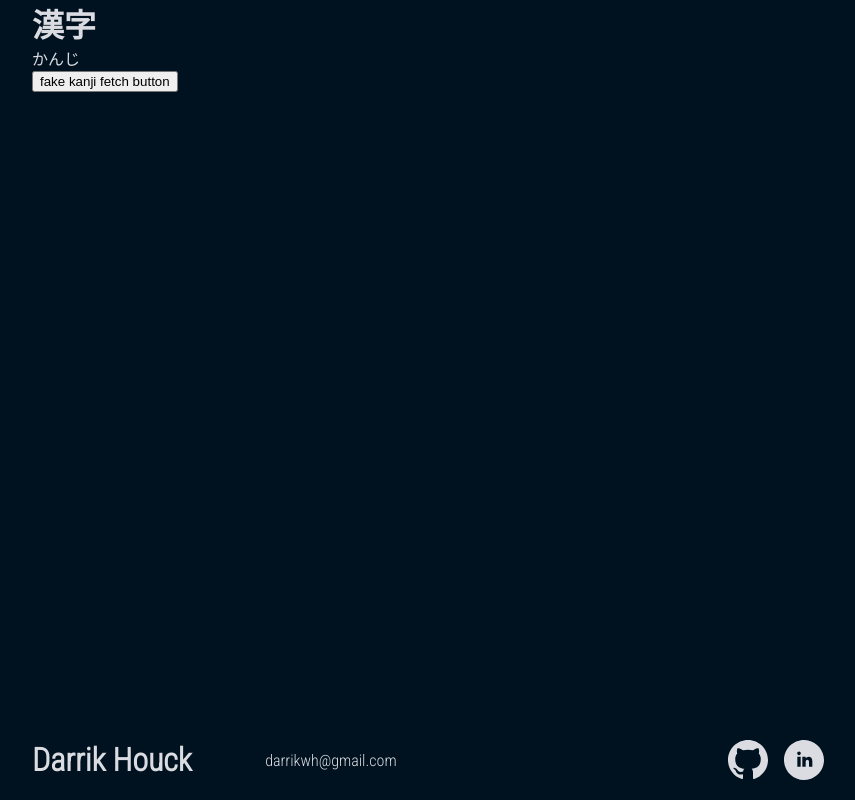
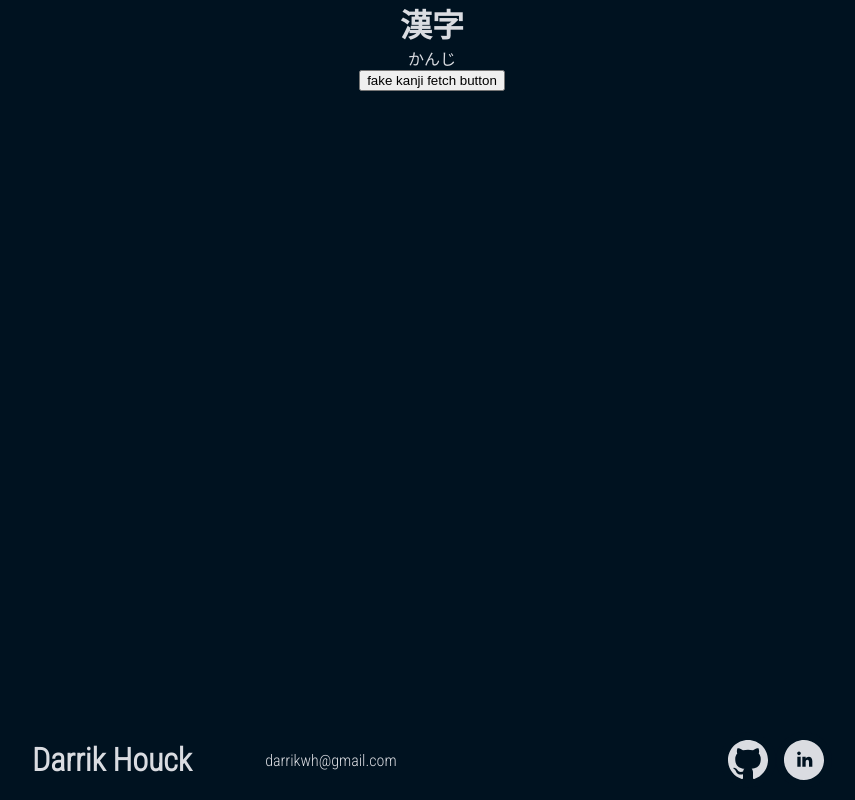
Before and after one commit to Daarrik/kanji-guess-v2, a React (Create React App) app: page / in a window 1280 px wide. Shown: the whole page, without its empty margins (208-1063 px from the left). Built offline with nearby package versions, Linux system fonts and the light colour scheme.

Commit message:
container styles

```diff
--- a/src/App.tsx
+++ b/src/App.tsx
@@ -6,7 +6,9 @@ const App: React.FC = () => {
   return (
     <div>
       <KanjiProvider>
-        <Container />
+        <main id="main" className="flex-center">
+          <Container />
+        </main>
       </KanjiProvider>
       <Footer />
     </div>
--- a/src/components/Container.tsx
+++ b/src/components/Container.tsx
@@ -5,7 +5,7 @@ const Container: React.FC = () => {
   const { kanji, reading, newKanji } = useContext(KanjiContext);
 
   return (
-    <div>
+    <div id="container">
       <h1 className="text-jp">{kanji}</h1>
       <p className="text-jp">{reading}</p>
       <button onClick={newKanji}>fake kanji fetch button</button>
--- a/src/index.css
+++ b/src/index.css
@@ -45,6 +45,12 @@ a {
   font-family: var(--def-font);
 }
 
+#container {
+  display: flex;
+  align-items: center;
+  flex-direction: column;
+}
+
 #footer {
   position: absolute;
   display: flex;
@@ -82,7 +88,7 @@ a {
 }
 
 .text-jp {
-  font-family: 'Noto Sans JP', sans-serif;
+  font-family: "Noto Sans JP", sans-serif;
 }
 
 .padding-right {
```
